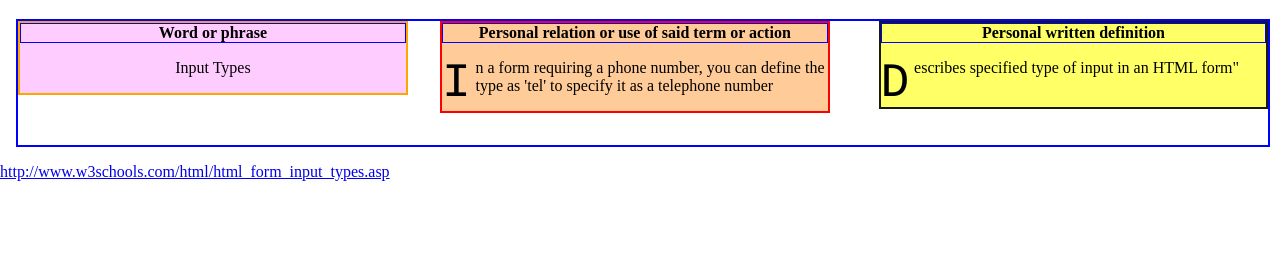
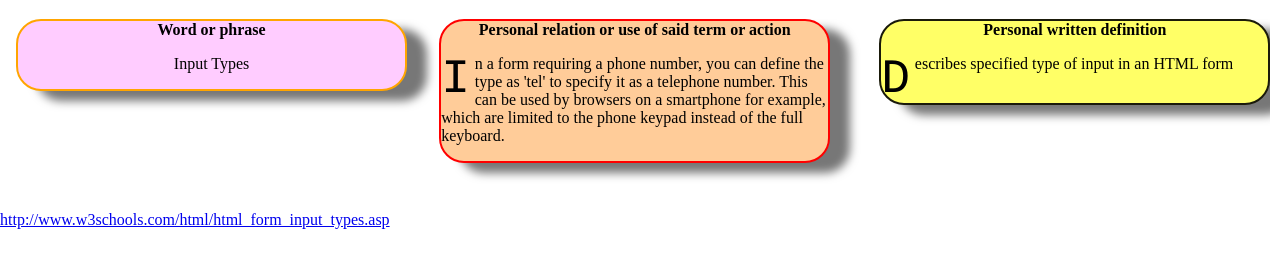
Before and after one commit to westiboy/CSCI_E20_assignment2, a plain HTML site: page assign2_flashcard.html in a window 1280 px wide. Shown: the part 191-458 px from the top of the page. Drawn offline with Linux system fonts and the light colour scheme.

Commit message:
finalized css and html

```diff
--- a/assign2_flashcard.html
+++ b/assign2_flashcard.html
@@ -25,12 +25,12 @@
 
 				<div id="rightbox" class="box">
 			    	<legend for="definition">Personal written definition</legend>
-			    	<p id="definition"><span class="floatleft">D</span>escribes specified type of input in an HTML form"</p>
+			    	<p id="definition"><span class="floatleft">D</span>escribes specified type of input in an HTML form</p>
 		    	</div>
 
 				<div id="centerbox" class="box">
 			    	<legend for="relation">Personal relation or use of said term or action</legend>
-			    	<p id="relation"><span class="floatleft">I</span>n a form requiring a phone number, you can define the type as 'tel' to specify it as a telephone number</p>
+			    	<p id="relation"><span class="floatleft">I</span>n a form requiring a phone number, you can define the type as 'tel' to specify it as a telephone number. This can be used by browsers on a smartphone for example, which are limited to the phone keypad instead of the full keyboard.</p>
 		    	</div>
 			</div>
 			<div>
--- a/css/assign2.css
+++ b/css/assign2.css
@@ -78,6 +78,9 @@ span {
 	line-height: 1em;
 	padding-right: .7em;
 }
+p {
+	clear: both;
+}
 .floatleft {
 	float: left;
 }
@@ -91,12 +94,13 @@ span {
 	border: solid 2px red;
 	float: left;
 	position: relative;
+	border-radius: 25px;
+	box-shadow: 20px 10px 10px #777777;
 }
 .clearfloat {
 	clear: both;
 }
 .boxwrapper {
-	border: solid 2px blue;
 	width: 98%;
 	margin: 1em 1em 1em 1em;
 	padding: 1em 1em 1em 1em;
@@ -135,4 +139,6 @@ span {
 div > legend {
 	text-align: center;
 	font-weight: bold;
+	border: none;
+	background-color: transparent;
 }
```
